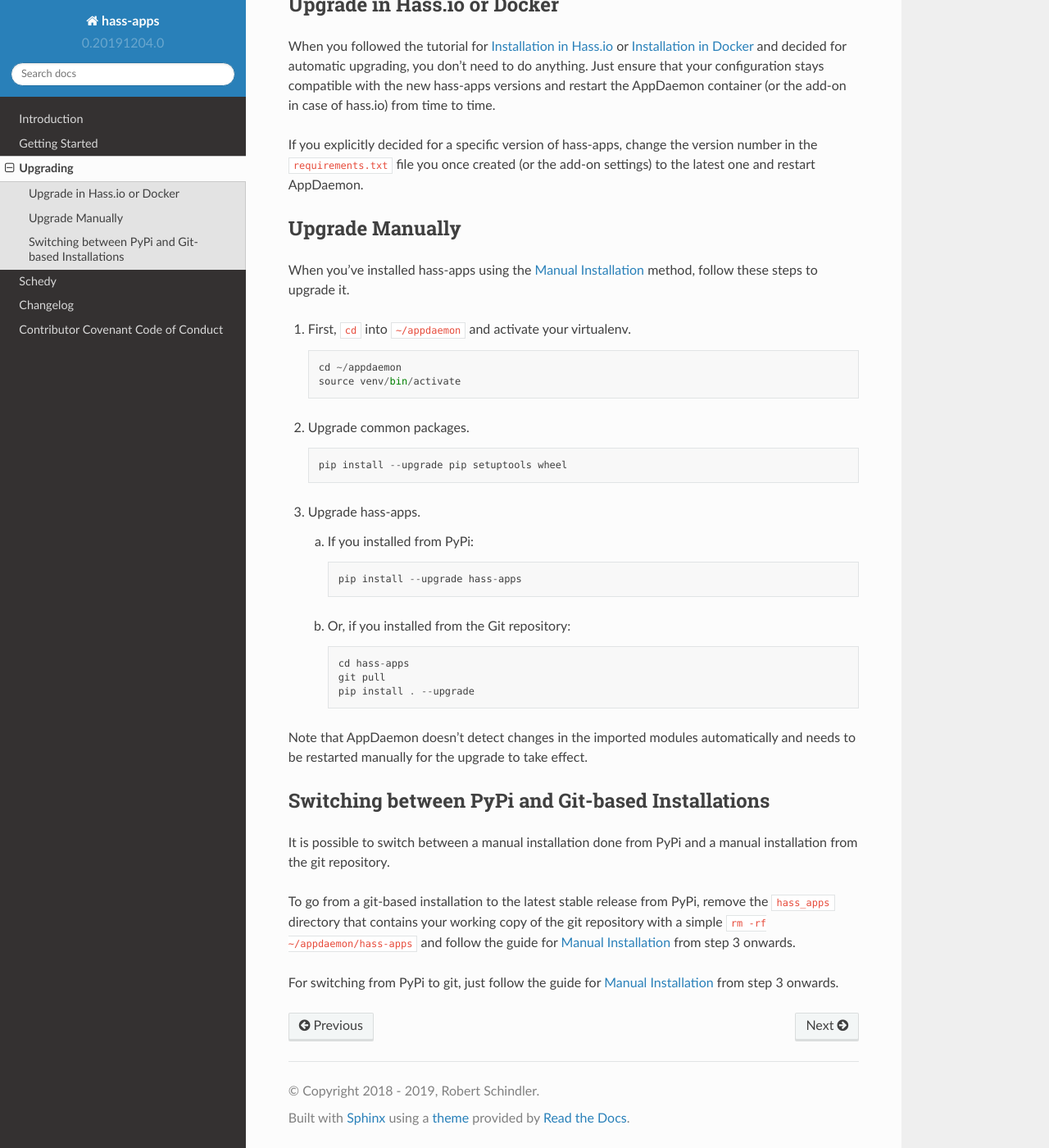
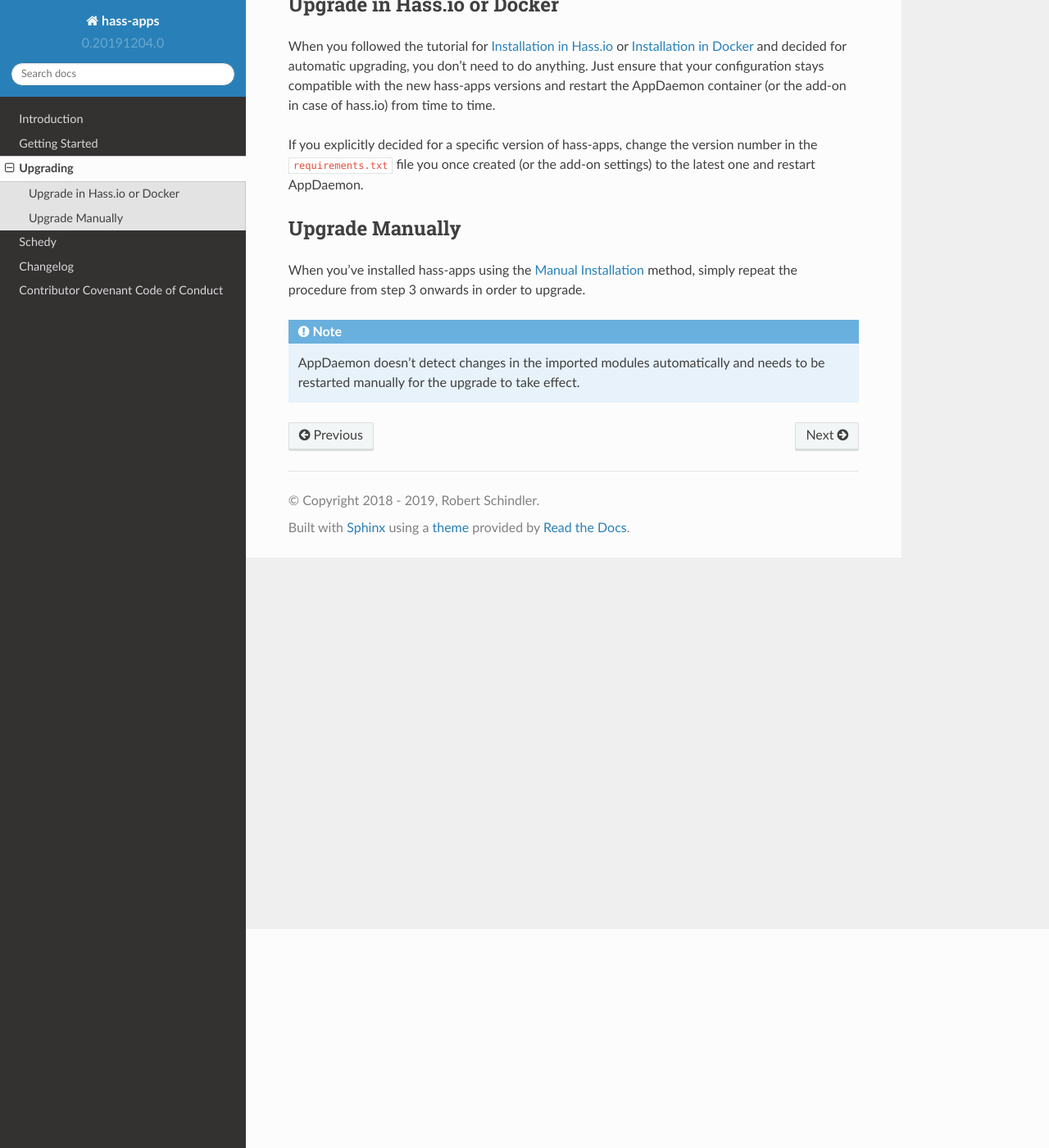
Before and after one commit to bob1de/hass-apps, a Sphinx documentation site: the page built from docs/upgrading.rst, in a window 1280 px wide and 1400 px high, scrolled down 267 px. Shown: the whole window at 82% size. Built offline with Sphinx 7.4.7 and the Read the Docs theme 2.0.0, drawn with Linux system fonts in a browser that asks for light colours.

Commit message:
Simplified installation and upgrade instructions in docs

```diff
--- a/docs/upgrading.rst
+++ b/docs/upgrading.rst
@@ -25,55 +25,10 @@
 Upgrade Manually
 ----------------
 
-When you've installed hass-apps using the
-:ref:`getting-started/manual-installation` method, follow these steps
-to upgrade it.
+When you've installed hass-apps using the :ref:`getting-started/manual-installation`
+method, simply repeat the procedure from step 3 onwards in order to upgrade.
 
-1. First, ``cd`` into ``~/appdaemon`` and activate your virtualenv.
+.. note::
 
-   ::
-
-       cd ~/appdaemon
-       source venv/bin/activate
-
-2. Upgrade common packages.
-
-   ::
-
-       pip install --upgrade pip setuptools wheel
-
-3. Upgrade hass-apps.
-
-   a) If you installed from PyPi:
-
-      ::
-
-          pip install --upgrade hass-apps
-
-   b) Or, if you installed from the Git repository:
-
-      ::
-
-          cd hass-apps
-          git pull
-          pip install . --upgrade
-
-Note that AppDaemon doesn't detect changes in the imported modules
-automatically and needs to be restarted manually for the upgrade to
-take effect.
-
-
-Switching between PyPi and Git-based Installations
---------------------------------------------------
-
-It is possible to switch between a manual installation done from PyPi
-and a manual installation from the git repository.
-
-To go from a git-based installation to the latest stable release from
-PyPi, remove the ``hass_apps`` directory that contains your working copy
-of the git repository with a simple ``rm -rf ~/appdaemon/hass-apps``
-and follow the guide for :ref:`getting-started/manual-installation`
-from step 3 onwards.
-
-For switching from PyPi to git, just follow the guide for
-:ref:`getting-started/manual-installation` from step 3 onwards.
+   AppDaemon doesn't detect changes in the imported modules automatically and needs
+   to be restarted manually for the upgrade to take effect.
```
Also changed, not shown: docs/getting-started.rst (+5 -8 lines).
